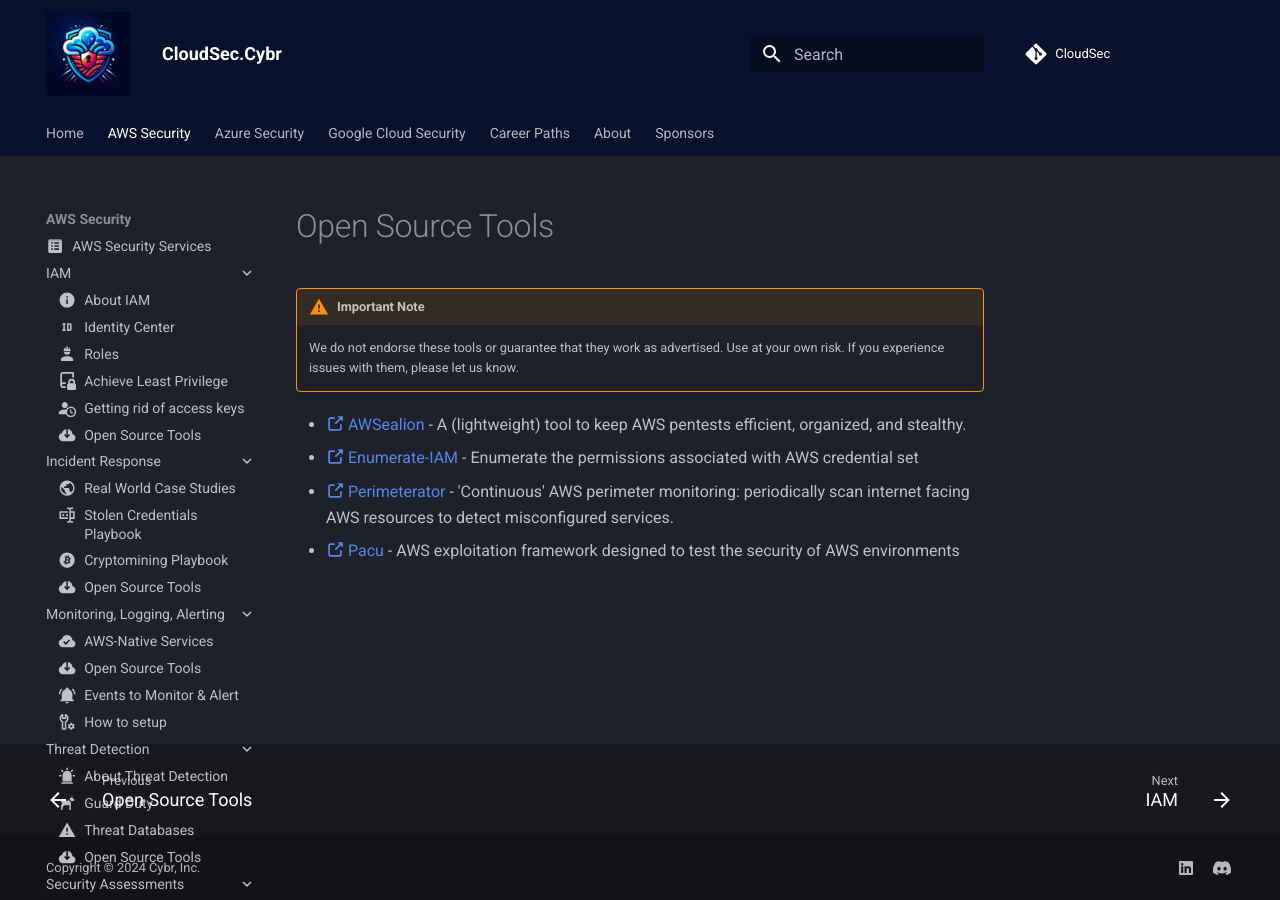
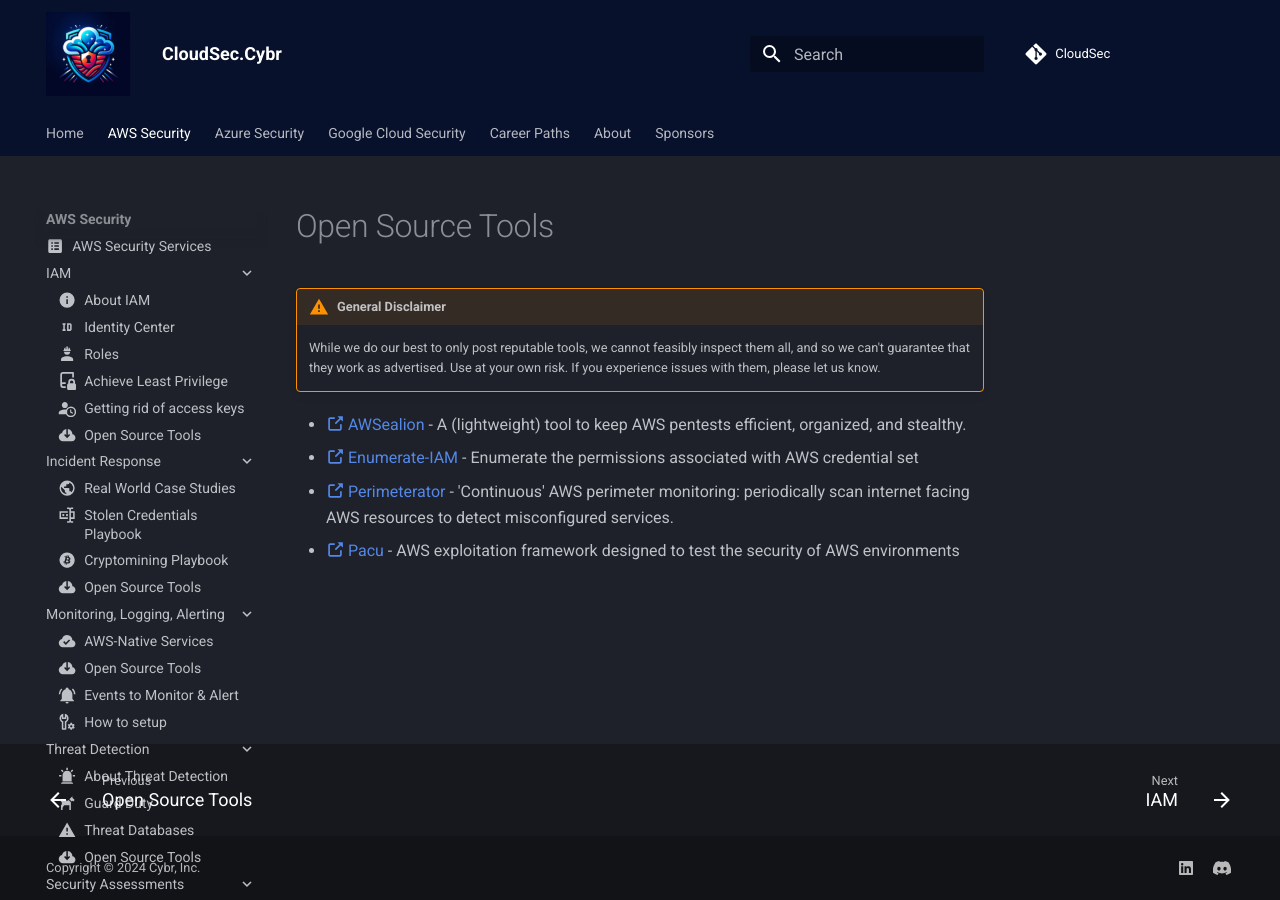
Before and after one commit to Cybr-Inc/CloudSec, an MkDocs documentation site: the page built from docs/aws/security-assessments/pentesting-red-teaming/open-source-tools.md, in a window 1280 px wide. Built offline with MkDocs 1.6.1 and Material for MkDocs 9.7.7, drawn with Linux system fonts in a browser that asks for light colours; comment, search, counter and statistics services are not loaded.

Commit message:
updated general disclaimer for tools and added prowler

```diff
--- a/docs/aws/security-assessments/pentesting-red-teaming/open-source-tools.md
+++ b/docs/aws/security-assessments/pentesting-red-teaming/open-source-tools.md
@@ -2,8 +2,8 @@
 icon: material/cloud-download
 ---
 
-!!! warning "Important Note"
-    We do not endorse these tools or guarantee that they work as advertised. Use at your own risk. If you experience issues with them, please let us know.
+!!! warning "General Disclaimer"
+    While we do our best to only post reputable tools, we cannot feasibly inspect them all, and so we can't guarantee that they work as advertised. Use at your own risk. If you experience issues with them, please let us know.
 
 - [ :octicons-link-external-16: AWSealion](https://github.com/0xd4y/AWSealion) - A (lightweight) tool to keep AWS pentests efficient, organized, and stealthy.
 - [ :octicons-link-external-16: Enumerate-IAM](https://github.com/andresriancho/enumerate-iam/tree/master) - Enumerate the permissions associated with AWS credential set
--- a/mkdocs.yml
+++ b/mkdocs.yml
@@ -115,6 +115,7 @@ nav:
         - 'Privilege Escalation':
           - 'IAM PrivEsc': 'aws/security-assessments/pentesting-red-teaming/privilege-escalation/iam-privilege-escalation.md'
       - 'Audits and Compliance': 'aws/security-assessments/audits-and-compliance/audits-and-compliance.md'
+      - 'Open Source Tools': 'aws/security-assessments/open-source-tools.md'
     - 'Certifications':
       - 'Certified Security Specialty': 'aws/certifications/certified-security-specialty.md'
     - 'Latest AWS Security News': 'aws/latest-news.md'
```
Also changed, not shown: docs/aws/iam/open-source-tools.md (+3 -0 lines), docs/aws/monitoring-logging-alerting/open-source-tools.md (+2 -2 lines), docs/aws/security-assessments/open-source-tools.md (added, +8 -0 lines), docs/aws/threat-detection/open-source-tools.md (+3 -0 lines).
